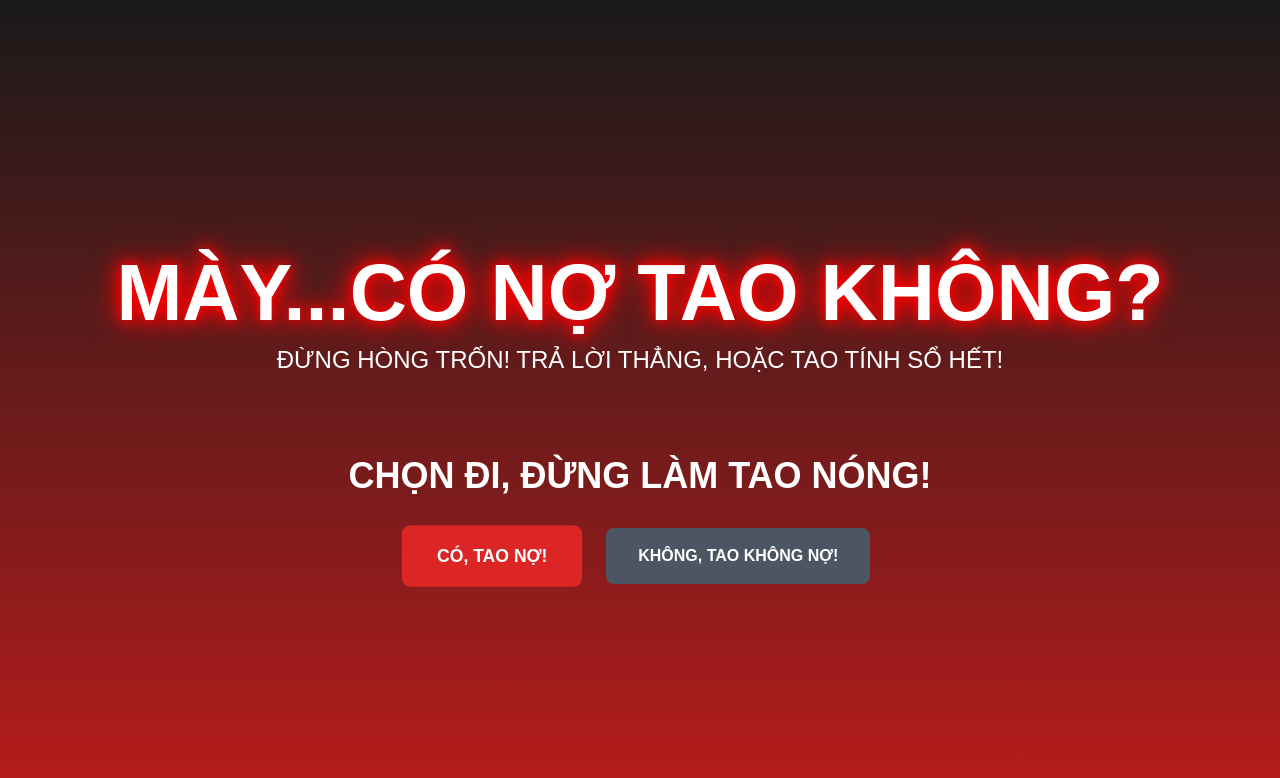
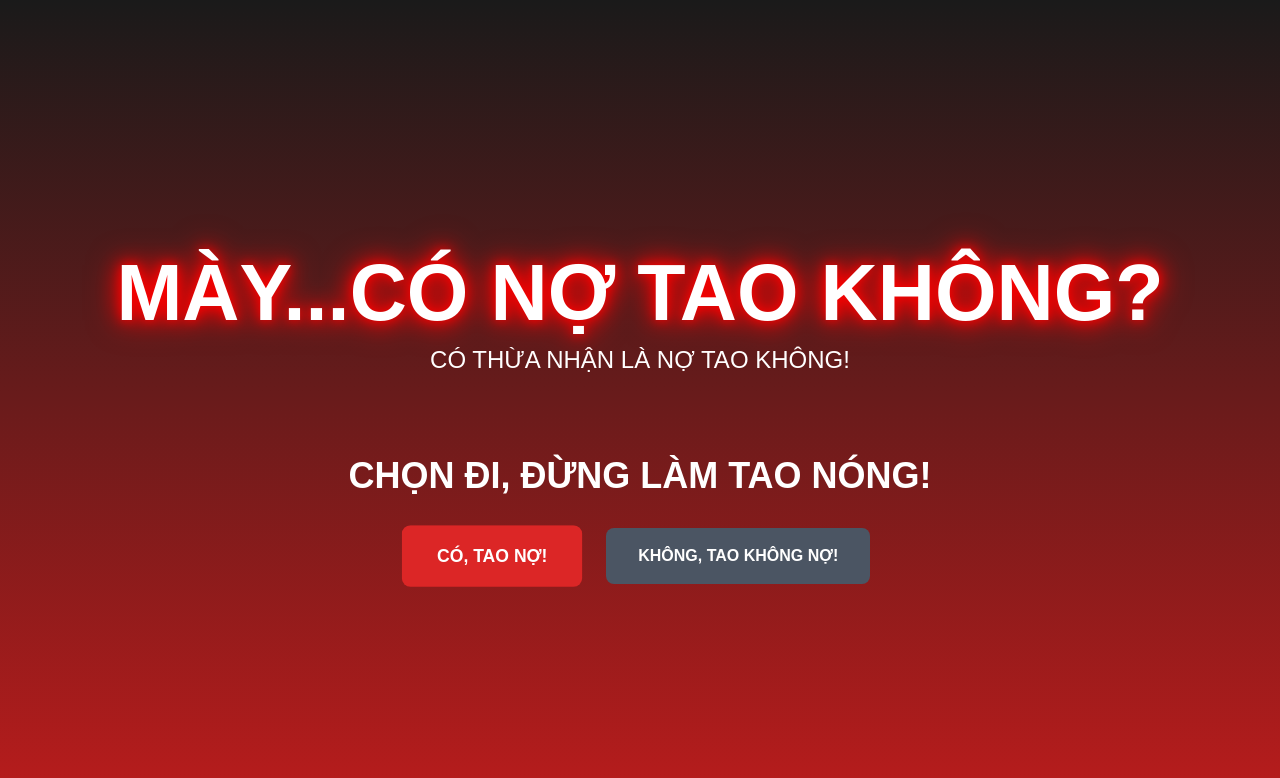
Before and after one commit to manhphongdev/tra_no_di, a plain HTML site: page index.html in a window 1280 px wide. Drawn offline with nearby package versions, Linux system fonts and the light colour scheme.

Commit message:
Update index.html

```diff
--- a/index.html
+++ b/index.html
@@ -13,7 +13,7 @@
     <!-- header -->
     <header class="text-center py-10">
         <h1 class="text-5xl md:text-7xl font-bold neon-text pulse">MÀY...CÓ NỢ TAO KHÔNG?</h1>
-        <p class="text-xl md:text-2xl mt-4">ĐỪNG HÒNG TRỐN! TRẢ LỜI THẲNG, HOẶC TAO TÍNH SỔ HẾT!</p>
+        <p class="text-xl md:text-2xl mt-4">CÓ THỪA NHẬN LÀ NỢ TAO KHÔNG!</p>
     </header>
 
     <!-- section-1 -->
```
